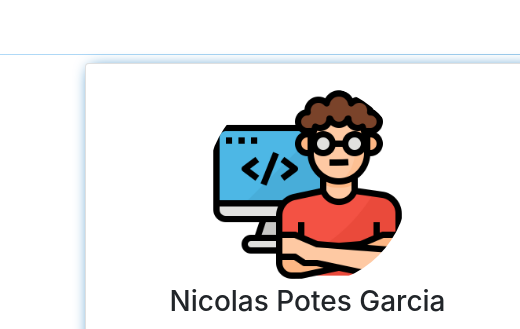
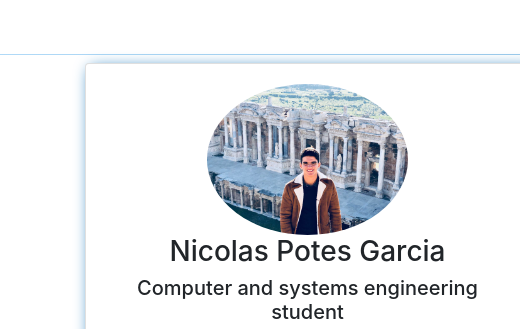
Before and after one commit to NicolasPotesG/personalWebsite, a plain HTML site: page index.html in a window 1280 px wide. Shown: the part 762-1091 px from the top of the page, 0-520 px from the left. Drawn offline with nearby package versions, Linux system fonts and the light colour scheme; grey boxes are pictures that could not be loaded.

Commit message:
Update index.html

```diff
--- a/index.html
+++ b/index.html
@@ -106,7 +106,7 @@
 						<div class="card">
 							<div class="card-body">
 								<img
-									src="logo.png"
+									src="imgTurq.JPG"
 									alt="Imagen del card"
 									class="img-fluid rounded-circle w-50"
 								/>
```
